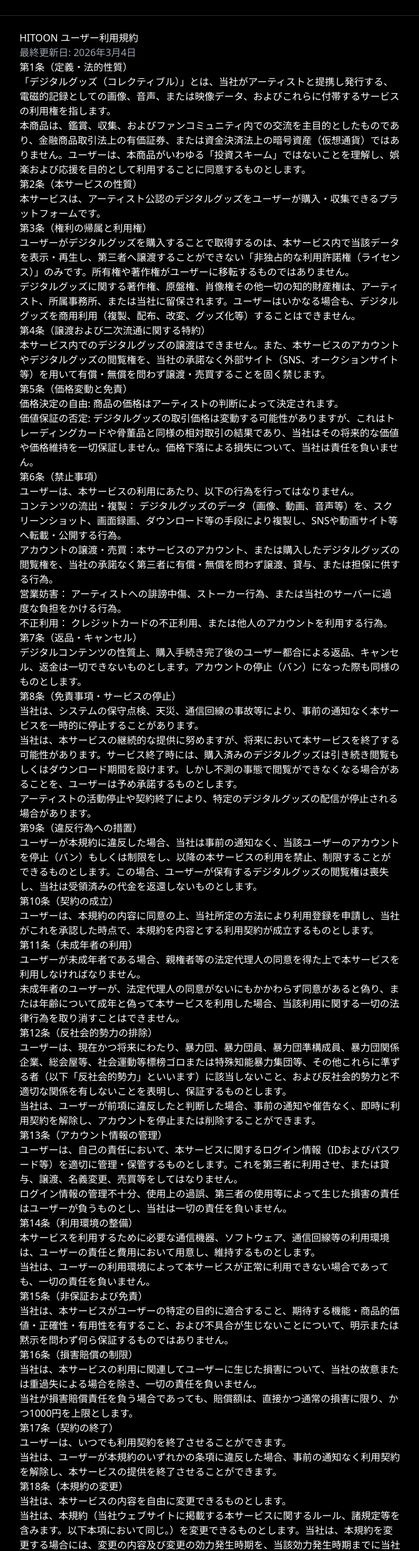
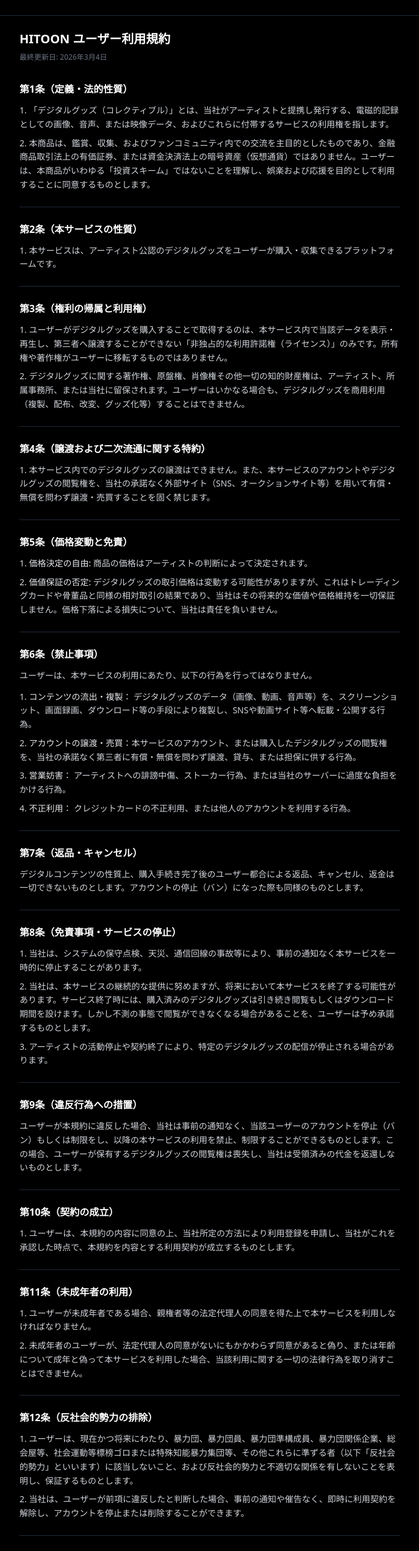
Before and after one commit to kide0618-code/hitoon-web, a Next.js app: page /terms in a window 1280 px wide. Shown: the part 43-2587 px from the top of the page at 61% size, without its empty margins (296-983 px from the left). Built offline with nearby package versions, Linux system fonts and the light colour scheme; no server answers.

Commit message:
update; terms ui

```diff
--- a/app/(legal)/terms/page.tsx
+++ b/app/(legal)/terms/page.tsx
@@ -8,13 +8,16 @@
 
 export default function TermsPage() {
   return (
-    <article className="prose prose-invert prose-sm max-w-none">
-      <h1>HITOON ユーザー利用規約</h1>
-      <p className="text-gray-400">最終更新日: 2026年3月4日</p>
+    <article className="max-w-none text-sm leading-relaxed text-gray-300">
+      <h1 className="mb-2 text-xl font-bold text-white">HITOON ユーザー利用規約</h1>
+      <p className="mb-8 text-xs text-gray-500">最終更新日: 2026年3月4日</p>
 
-      <section>
-        <h2>第1条（定義・法的性質）</h2>
-        <ol>
+      <div className="space-y-6">
+        <section className="border-b border-gray-800 pb-6">
+          <h2 className="mb-3 text-base font-bold text-white">
+            第1条（定義・法的性質）
+          </h2>
+          <ol className="list-inside list-decimal space-y-2">
             <li>
               「デジタルグッズ（コレクティブル）」とは、当社がアーティストと提携し発行する、電磁的記録としての画像、音声、または映像データ、およびこれらに付帯するサービスの利用権を指します。
             </li>
@@ -24,18 +27,22 @@
           </ol>
         </section>
 
-      <section>
-        <h2>第2条（本サービスの性質）</h2>
-        <ol>
+        <section className="border-b border-gray-800 pb-6">
+          <h2 className="mb-3 text-base font-bold text-white">
+            第2条（本サービスの性質）
+          </h2>
+          <ol className="list-inside list-decimal space-y-2">
             <li>
               本サービスは、アーティスト公認のデジタルグッズをユーザーが購入・収集できるプラットフォームです。
             </li>
           </ol>
         </section>
 
-      <section>
-        <h2>第3条（権利の帰属と利用権）</h2>
-        <ol>
+        <section className="border-b border-gray-800 pb-6">
+          <h2 className="mb-3 text-base font-bold text-white">
+            第3条（権利の帰属と利用権）
+          </h2>
+          <ol className="list-inside list-decimal space-y-2">
             <li>
               ユーザーがデジタルグッズを購入することで取得するのは、本サービス内で当該データを表示・再生し、第三者へ譲渡することができない「非独占的な利用許諾権（ライセンス）」のみです。所有権や著作権がユーザーに移転するものではありません。
             </li>
@@ -45,61 +52,72 @@
           </ol>
         </section>
 
-      <section>
-        <h2>第4条（譲渡および二次流通に関する特約）</h2>
-        <ol>
+        <section className="border-b border-gray-800 pb-6">
+          <h2 className="mb-3 text-base font-bold text-white">
+            第4条（譲渡および二次流通に関する特約）
+          </h2>
+          <ol className="list-inside list-decimal space-y-2">
             <li>
               本サービス内でのデジタルグッズの譲渡はできません。また、本サービスのアカウントやデジタルグッズの閲覧権を、当社の承諾なく外部サイト（SNS、オークションサイト等）を用いて有償・無償を問わず譲渡・売買することを固く禁じます。
             </li>
           </ol>
         </section>
 
-      <section>
-        <h2>第5条（価格変動と免責）</h2>
-        <ol>
+        <section className="border-b border-gray-800 pb-6">
+          <h2 className="mb-3 text-base font-bold text-white">
+            第5条（価格変動と免責）
+          </h2>
+          <ol className="list-inside list-decimal space-y-2">
             <li>
-            価格決定の自由:
+              <span className="font-medium text-gray-200">価格決定の自由:</span>{' '}
               商品の価格はアーティストの判断によって決定されます。
             </li>
             <li>
-            価値保証の否定:
+              <span className="font-medium text-gray-200">価値保証の否定:</span>{' '}
               デジタルグッズの取引価格は変動する可能性がありますが、これはトレーディングカードや骨董品と同様の相対取引の結果であり、当社はその将来的な価値や価格維持を一切保証しません。価格下落による損失について、当社は責任を負いません。
             </li>
           </ol>
         </section>
 
-      <section>
-        <h2>第6条（禁止事項）</h2>
-        <p>ユーザーは、本サービスの利用にあたり、以下の行為を行ってはなりません。</p>
-        <ol>
+        <section className="border-b border-gray-800 pb-6">
+          <h2 className="mb-3 text-base font-bold text-white">第6条（禁止事項）</h2>
+          <p className="mb-3">
+            ユーザーは、本サービスの利用にあたり、以下の行為を行ってはなりません。
+          </p>
+          <ol className="list-inside list-decimal space-y-2">
             <li>
-            コンテンツの流出・複製：
+              <span className="font-medium text-gray-200">コンテンツの流出・複製：</span>{' '}
               デジタルグッズのデータ（画像、動画、音声等）を、スクリーンショット、画面録画、ダウンロード等の手段により複製し、SNSや動画サイト等へ転載・公開する行為。
             </li>
             <li>
-            アカウントの譲渡・売買：本サービスのアカウント、または購入したデジタルグッズの閲覧権を、当社の承諾なく第三者に有償・無償を問わず譲渡、貸与、または担保に供する行為。
+              <span className="font-medium text-gray-200">アカウントの譲渡・売買：</span>
+              本サービスのアカウント、または購入したデジタルグッズの閲覧権を、当社の承諾なく第三者に有償・無償を問わず譲渡、貸与、または担保に供する行為。
             </li>
             <li>
-            営業妨害：
+              <span className="font-medium text-gray-200">営業妨害：</span>{' '}
               アーティストへの誹謗中傷、ストーカー行為、または当社のサーバーに過度な負担をかける行為。
             </li>
             <li>
-            不正利用：
+              <span className="font-medium text-gray-200">不正利用：</span>{' '}
               クレジットカードの不正利用、または他人のアカウントを利用する行為。
             </li>
           </ol>
         </section>
 
-      <section>
-        <h2>第7条（返品・キャンセル）</h2>
+        <section className="border-b border-gray-800 pb-6">
+          <h2 className="mb-3 text-base font-bold text-white">
+            第7条（返品・キャンセル）
+          </h2>
           <p>
             デジタルコンテンツの性質上、購入手続き完了後のユーザー都合による返品、キャンセル、返金は一切できないものとします。アカウントの停止（バン）になった際も同様のものとします。
           </p>
         </section>
 
-      <section>
-        <h2>第8条（免責事項・サービスの停止）</h2>
-        <ol>
+        <section className="border-b border-gray-800 pb-6">
+          <h2 className="mb-3 text-base font-bold text-white">
+            第8条（免責事項・サービスの停止）
+          </h2>
+          <ol className="list-inside list-decimal space-y-2">
             <li>
               当社は、システムの保守点検、天災、通信回線の事故等により、事前の通知なく本サービスを一時的に停止することがあります。
             </li>
@@ -112,25 +130,31 @@
           </ol>
         </section>
 
-      <section>
-        <h2>第9条（違反行為への措置）</h2>
+        <section className="border-b border-gray-800 pb-6">
+          <h2 className="mb-3 text-base font-bold text-white">
+            第9条（違反行為への措置）
+          </h2>
           <p>
             ユーザーが本規約に違反した場合、当社は事前の通知なく、当該ユーザーのアカウントを停止（バン）もしくは制限をし、以降の本サービスの利用を禁止、制限することができるものとします。この場合、ユーザーが保有するデジタルグッズの閲覧権は喪失し、当社は受領済みの代金を返還しないものとします。
           </p>
         </section>
 
-      <section>
-        <h2>第10条（契約の成立）</h2>
-        <ol>
+        <section className="border-b border-gray-800 pb-6">
+          <h2 className="mb-3 text-base font-bold text-white">
+            第10条（契約の成立）
+          </h2>
+          <ol className="list-inside list-decimal space-y-2">
             <li>
               ユーザーは、本規約の内容に同意の上、当社所定の方法により利用登録を申請し、当社がこれを承認した時点で、本規約を内容とする利用契約が成立するものとします。
             </li>
           </ol>
         </section>
 
-      <section>
-        <h2>第11条（未成年者の利用）</h2>
-        <ol>
+        <section className="border-b border-gray-800 pb-6">
+          <h2 className="mb-3 text-base font-bold text-white">
+            第11条（未成年者の利用）
+          </h2>
+          <ol className="list-inside list-decimal space-y-2">
             <li>
               ユーザーが未成年者である場合、親権者等の法定代理人の同意を得た上で本サービスを利用しなければなりません。
             </li>
@@ -140,9 +164,11 @@
           </ol>
         </section>
 
-      <section>
-        <h2>第12条（反社会的勢力の排除）</h2>
-        <ol>
+        <section className="border-b border-gray-800 pb-6">
+          <h2 className="mb-3 text-base font-bold text-white">
+            第12条（反社会的勢力の排除）
+          </h2>
+          <ol className="list-inside list-decimal space-y-2">
             <li>
               ユーザーは、現在かつ将来にわたり、暴力団、暴力団員、暴力団準構成員、暴力団関係企業、総会屋等、社会運動等標榜ゴロまたは特殊知能暴力集団等、その他これらに準ずる者（以下「反社会的勢力」といいます）に該当しないこと、および反社会的勢力と不適切な関係を有しないことを表明し、保証するものとします。
             </li>
@@ -152,9 +178,11 @@
           </ol>
         </section>
 
-      <section>
-        <h2>第13条（アカウント情報の管理）</h2>
-        <ol>
+        <section className="border-b border-gray-800 pb-6">
+          <h2 className="mb-3 text-base font-bold text-white">
+            第13条（アカウント情報の管理）
+          </h2>
+          <ol className="list-inside list-decimal space-y-2">
             <li>
               ユーザーは、自己の責任において、本サービスに関するログイン情報（IDおよびパスワード等）を適切に管理・保管するものとします。これを第三者に利用させ、または貸与、譲渡、名義変更、売買等をしてはなりません。
             </li>
@@ -164,9 +192,11 @@
           </ol>
         </section>
 
-      <section>
-        <h2>第14条（利用環境の整備）</h2>
-        <ol>
+        <section className="border-b border-gray-800 pb-6">
+          <h2 className="mb-3 text-base font-bold text-white">
+            第14条（利用環境の整備）
+          </h2>
+          <ol className="list-inside list-decimal space-y-2">
             <li>
               本サービスを利用するために必要な通信機器、ソフトウェア、通信回線等の利用環境は、ユーザーの責任と費用において用意し、維持するものとします。
             </li>
@@ -176,18 +206,22 @@
           </ol>
         </section>
 
-      <section>
-        <h2>第15条（非保証および免責）</h2>
-        <ol>
+        <section className="border-b border-gray-800 pb-6">
+          <h2 className="mb-3 text-base font-bold text-white">
+            第15条（非保証および免責）
+          </h2>
+          <ol className="list-inside list-decimal space-y-2">
             <li>
               当社は、本サービスがユーザーの特定の目的に適合すること、期待する機能・商品的価値・正確性・有用性を有すること、および不具合が生じないことについて、明示または黙示を問わず何ら保証するものではありません。
             </li>
           </ol>
         </section>
 
-      <section>
-        <h2>第16条（損害賠償の制限）</h2>
-        <ol>
+        <section className="border-b border-gray-800 pb-6">
+          <h2 className="mb-3 text-base font-bold text-white">
+            第16条（損害賠償の制限）
+          </h2>
+          <ol className="list-inside list-decimal space-y-2">
             <li>
               当社は、本サービスの利用に関連してユーザーに生じた損害について、当社の故意または重過失による場合を除き、一切の責任を負いません。
             </li>
@@ -197,9 +231,11 @@
           </ol>
         </section>
 
-      <section>
-        <h2>第17条（契約の終了）</h2>
-        <ol>
+        <section className="border-b border-gray-800 pb-6">
+          <h2 className="mb-3 text-base font-bold text-white">
+            第17条（契約の終了）
+          </h2>
+          <ol className="list-inside list-decimal space-y-2">
             <li>ユーザーは、いつでも利用契約を終了させることができます。</li>
             <li>
               当社は、ユーザーが本規約のいずれかの条項に違反した場合、事前の通知なく利用契約を解除し、本サービスの提供を終了させることができます。
@@ -207,9 +243,11 @@
           </ol>
         </section>
 
-      <section>
-        <h2>第18条（本規約の変更）</h2>
-        <ol>
+        <section className="border-b border-gray-800 pb-6">
+          <h2 className="mb-3 text-base font-bold text-white">
+            第18条（本規約の変更）
+          </h2>
+          <ol className="list-inside list-decimal space-y-2">
             <li>当社は、本サービスの内容を自由に変更できるものとします。</li>
             <li>
               当社は、本規約（当社ウェブサイトに掲載する本サービスに関するルール、諸規定等を含みます。以下本項において同じ。）を変更できるものとします。当社は、本規約を変更する場合には、変更の内容及び変更の効力発生時期を、当該効力発生時期までに当社所定の方法で告知するものとします。告知された効力発生時期以降に登録ユーザーが本サービスを利用した場合又は当社の定める期間内に登録取消の手続をとらなかった場合には、登録ユーザーは、本規約の変更に同意したものとみなします。
@@ -217,9 +255,11 @@
           </ol>
         </section>
 
-      <section>
-        <h2>第19条（分離可能性）</h2>
-        <ol>
+        <section className="border-b border-gray-800 pb-6">
+          <h2 className="mb-3 text-base font-bold text-white">
+            第19条（分離可能性）
+          </h2>
+          <ol className="list-inside list-decimal space-y-2">
             <li>
               本規約のいずれかの条項又はその一部が、消費者契約法その他の法令等により無効又は執行不能と判断された場合であっても、本規約の残りの規定及び一部が無効又は執行不能と判断された規定の残りの部分は、継続して完全に効力を有し、当社及び登録ユーザーは、当該無効若しくは執行不能の条項又は部分を適法とし、執行力を持たせるために必要な範囲で修正し、当該無効若しくは執行不能な条項又は部分の趣旨並びに法律的及び経済的に同等の効果を確保できるように努めるものとします。
             </li>
@@ -227,13 +267,16 @@
         </section>
 
         <section>
-        <h2>第20条（準拠法・管轄）</h2>
-        <ol>
+          <h2 className="mb-3 text-base font-bold text-white">
+            第20条（準拠法・管轄）
+          </h2>
+          <ol className="list-inside list-decimal space-y-2">
             <li>
               本規約の解釈にあたっては、日本法を準拠法とします。本サービスに関して紛争が生じた場合には、東京地方裁判所を第一審の専属的合意管轄裁判所とします。
             </li>
           </ol>
         </section>
+      </div>
     </article>
   );
 }
```
Also changed, not shown: app/(legal)/privacy/page.tsx (+69 -40 lines). Lines whose indentation alone changed are shown as unchanged.
